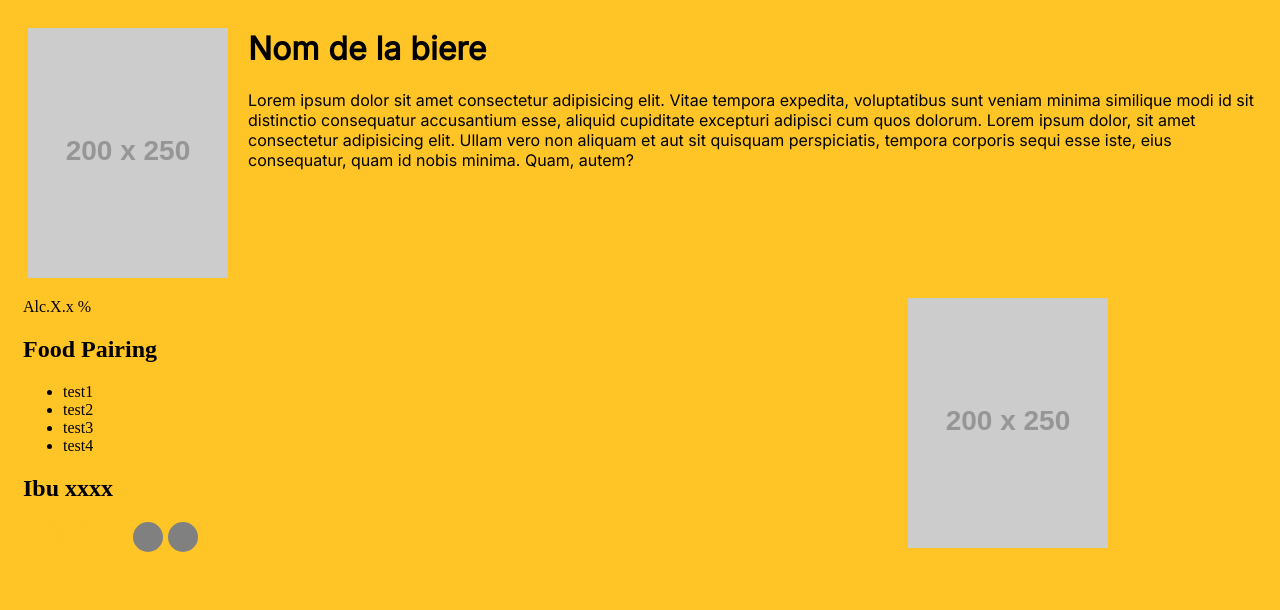
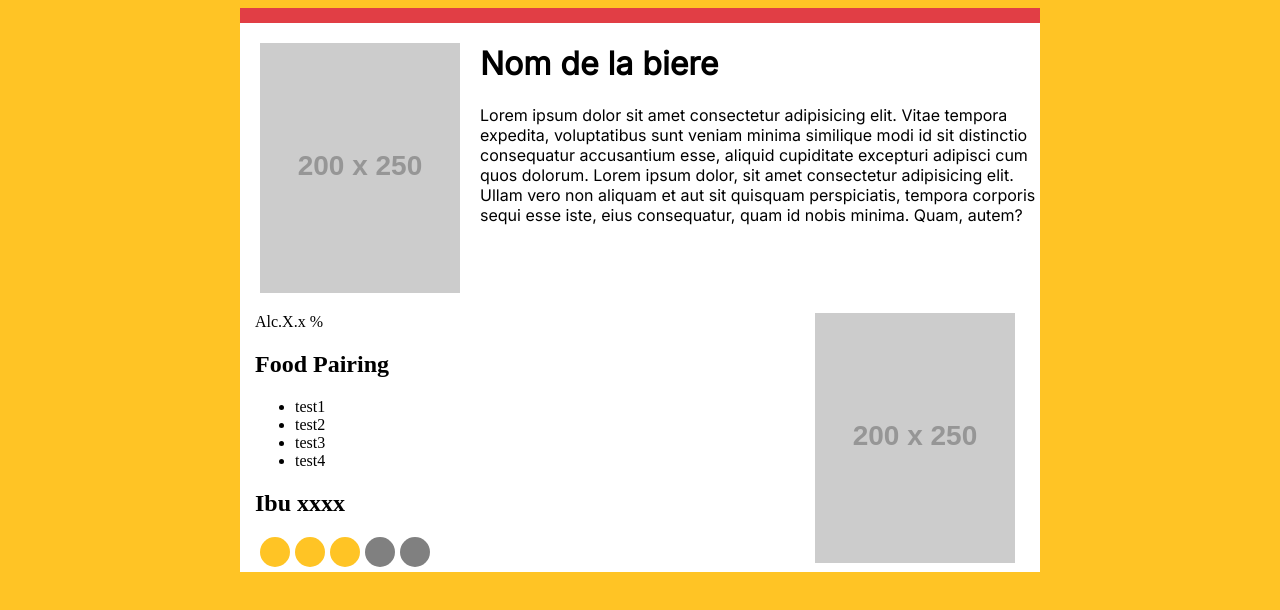
Before and after one commit to Dyepitech/10-tp-beer, a React (Create React App) app: page /beer in a window 1280 px wide. Shown: the top 610 px of the page. Built offline with nearby package versions, Linux system fonts and the light colour scheme.

Commit message:
[+] Adding Css to bigCard

```diff
--- a/src/components/BigCard.css
+++ b/src/components/BigCard.css
@@ -1,3 +1,11 @@
+.bigcarbeer{
+    display: flex;
+    background-color: white;
+    border-top: 15px solid #e13e45  ;
+    flex-direction: column;
+    width: 800px;
+}
+
 .topbigcardbeer{
     display: flex;
 }
```
